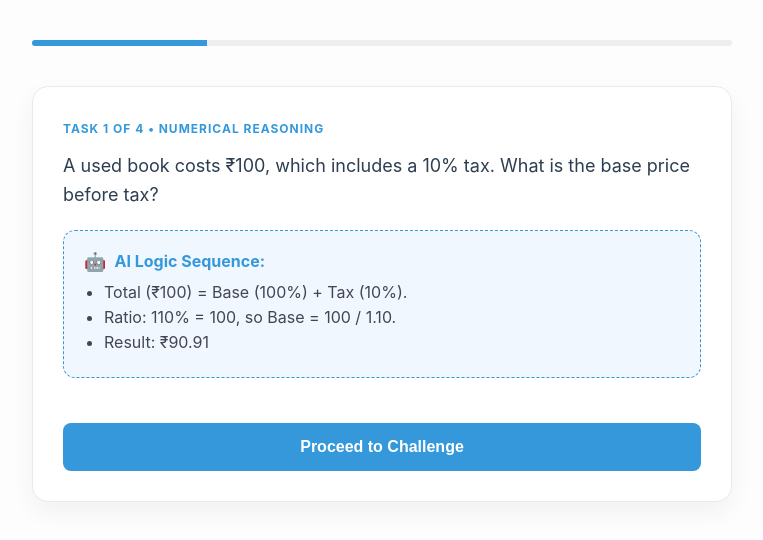
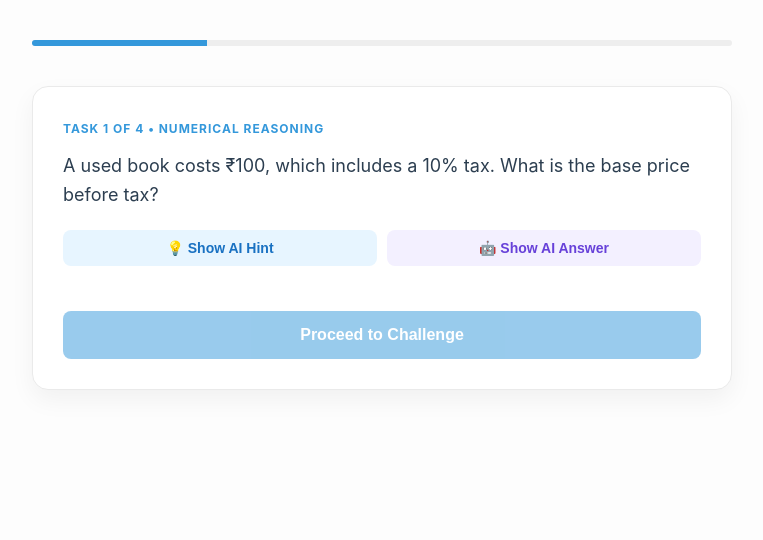
Before and after one commit to Joyaljose371/Cognitive-Flexibility, a React (Create React App) app: page / in a window 1280 px wide. Both pictures are taken after a click on the button "Group A". Shown: the top 540 px of the page, without its empty margins (258-1021 px from the left). Built offline with nearby package versions, Linux system fonts and the light colour scheme.

Commit message:
Final with options

```diff
--- a/src/App.js
+++ b/src/App.js
@@ -44,52 +44,39 @@ export default function ExperimentApp() {
   const [results, setResults] = useState([]);
   const [inputText, setInputText] = useState('');
   const [timer, setTimer] = useState(0);
+  const [showHint, setShowHint] = useState(false);
+  const [showAnswer, setShowAnswer] = useState(false);
   const timerRef = useRef(null);
 
   useEffect(() => {
     const params = new URLSearchParams(window.location.search);
     const urlGroup = params.get('group')?.toUpperCase();
-    if (urlGroup === 'A' || urlGroup === 'B') {
-      setGroup(urlGroup);
-    }
+    if (urlGroup === 'A' || urlGroup === 'B') setGroup(urlGroup);
   }, []);
 
-  const startExperiment = (g) => {
-    setGroup(g);
-    setPhase('initial');
-  };
+  const startExperiment = (g) => { setGroup(g); setPhase('initial'); };
 
   const goToUpdate = () => {
-    // Save Group B's initial answer before clearing
-    const initialNote = group === 'B' ? `B-Init: ${inputText}` : `A-ViewedAI`;
-    setResults(prev => [...prev, initialNote]);
+    let firstPartData = "";
+    if (group === 'A') {
+      if (showHint && showAnswer) firstPartData = "Both Hint & Answer";
+      else if (showAnswer) firstPartData = "AI Answer Only";
+      else if (showHint) firstPartData = "AI Hint Only";
+    } else {
+      firstPartData = `Manual: ${inputText}`;
+    }
 
+    setResults(prev => [...prev, firstPartData]);
     setPhase('update');
     setInputText('');
+    setShowHint(false);
+    setShowAnswer(false);
+
     setTimer(0);
     const start = Date.now();
     timerRef.current = setInterval(() => {
       setTimer(((Date.now() - start) / 1000).toFixed(2));
     }, 100);
-  };
-
-  const sendToGoogle = (finalResults) => {
-    const formID = "1FAIpQLSdxHo29TnDPuTUW-_Ah8JJp10Gux2a5Tp_uFuzf74q3jNBRNw";
-    const fields = {
-      id: "entry.525021555",
-      t1: "entry.651143595",
-      t2: "entry.312742935",
-      t3: "entry.719538924",
-      t4: "entry.1641818878"
-    };
-    const pID = `Grp-${group}-${Math.floor(Math.random() * 10000)}`;
-
-    // We send the 'Update' results (indexes 1, 3, 5, 7 in the array)
-    const url = `https://docs.google.com/forms/d/e/${formID}/formResponse?${fields.id}=${pID}&${fields.t1}=${encodeURIComponent(finalResults[1])}&${fields.t2}=${encodeURIComponent(finalResults[3])}&${fields.t3}=${encodeURIComponent(finalResults[5])}&${fields.t4}=${encodeURIComponent(finalResults[7])}&submit=Submit`;
-
-    const iframe = document.createElement('iframe');
-    iframe.src = url; iframe.style.display = 'none';
-    document.body.appendChild(iframe);
   };
 
   const handleSubmit = (choiceValue = null) => {
@@ -109,17 +96,27 @@ export default function ExperimentApp() {
     }
   };
 
-  // --- STYLES ---
-  const cardStyle = {
-    background: 'white', padding: '30px', borderRadius: '16px',
-    boxShadow: '0 10px 25px rgba(0,0,0,0.05)', border: '1px solid #eaeaea'
+  const sendToGoogle = (finalResults) => {
+    const formID = "1FAIpQLSdxHo29TnDPuTUW-_Ah8JJp10Gux2a5Tp_uFuzf74q3jNBRNw";
+    const fields = { id: "entry.525021555", t1: "entry.651143595", t2: "entry.312742935", t3: "entry.719538924", t4: "entry.1641818878" };
+    const pID = `Grp-${group}-${Math.floor(Math.random() * 10000)}`;
+
+    const task1 = `${finalResults[0]} || ${finalResults[1]}`;
+    const task2 = `${finalResults[2]} || ${finalResults[3]}`;
+    const task3 = `${finalResults[4]} || ${finalResults[5]}`;
+    const task4 = `${finalResults[6]} || ${finalResults[7]}`;
+
+    const url = `https://docs.google.com/forms/d/e/${formID}/formResponse?${fields.id}=${pID}&${fields.t1}=${encodeURIComponent(task1)}&${fields.t2}=${encodeURIComponent(task2)}&${fields.t3}=${encodeURIComponent(task3)}&${fields.t4}=${encodeURIComponent(task4)}&submit=Submit`;
+
+    const iframe = document.createElement('iframe');
+    iframe.src = url; iframe.style.display = 'none';
+    document.body.appendChild(iframe);
   };
 
   if (!group) {
     return (
       <div style={{ display: 'flex', flexDirection: 'column', alignItems: 'center', justifyContent: 'center', height: '100vh', backgroundColor: '#f8f9fa', fontFamily: 'Inter, system-ui' }}>
         <h1 style={{ color: '#1a1a1a', marginBottom: '10px' }}>Cognitive Flexibility Study</h1>
-        <p style={{ color: '#666', marginBottom: '30px' }}>Select your assigned group to begin the assessment</p>
         <div style={{ display: 'flex', gap: '20px' }}>
           <button onClick={() => startExperiment('A')} style={startBtnStyle}>Group A</button>
           <button onClick={() => startExperiment('B')} style={startBtnStyle}>Group B</button>
@@ -132,8 +129,7 @@ export default function ExperimentApp() {
     return (
       <div style={{ display: 'flex', flexDirection: 'column', alignItems: 'center', justifyContent: 'center', height: '100vh', textAlign: 'center', fontFamily: 'Inter, sans-serif' }}>
         <div style={{ fontSize: '60px', marginBottom: '20px' }}>✅</div>
-        <h1 style={{ color: '#27ae60' }}>Participation Recorded</h1>
-        <p style={{ color: '#666', maxWidth: '400px' }}>Thank you! Your data has been securely synced to our research database. You may now close this tab.</p>
+        <h1>Participation Recorded</h1>
       </div>
     );
   }
@@ -141,10 +137,13 @@ export default function ExperimentApp() {
   const task = experimentData[currentTask];
   const progress = ((currentTask + 1) / 4) * 100;
 
+  // Validation Logic
+  const canProceedInitial = group === 'A' ? (showHint || showAnswer) : inputText.trim().length > 0;
+  const canSubmitUpdate = task.options ? true : inputText.trim().length > 0;
+
   return (
     <div style={{ backgroundColor: '#fdfdfd', minHeight: '100vh', fontFamily: 'Inter, system-ui', padding: '40px 20px' }}>
       <div style={{ maxWidth: '700px', margin: '0 auto' }}>
-        {/* Progress Bar */}
         <div style={{ height: '6px', background: '#eee', borderRadius: '10px', marginBottom: '40px', overflow: 'hidden' }}>
           <div style={{ width: `${progress}%`, height: '100%', background: '#3498db', transition: 'width 0.5s ease' }} />
         </div>
@@ -155,29 +154,31 @@ export default function ExperimentApp() {
           </span>
           <p style={{ fontSize: '18px', lineHeight: '1.6', color: '#2c3e50', marginTop: '15px' }}>{task.initialQ}</p>
 
-          {group === 'A' && (
-            <div style={{ marginTop: '20px', background: '#f0f7ff', padding: '20px', borderRadius: '12px', border: '1px dashed #3498db' }}>
-              <div style={{ display: 'flex', alignItems: 'center', gap: '8px', marginBottom: '10px', color: '#3498db' }}>
-                <span style={{ fontSize: '18px' }}>🤖</span> <strong>AI Logic Sequence:</strong>
+          {group === 'A' && phase === 'initial' && (
+            <div style={{ marginTop: '20px', display: 'flex', flexDirection: 'column', gap: '10px' }}>
+              <div style={{ display: 'flex', gap: '10px' }}>
+                <button onClick={() => setShowHint(true)} style={{...smallBtnStyle, background: '#e7f5ff', color: '#1971c2'}}>💡 Show AI Hint</button>
+                <button onClick={() => setShowAnswer(true)} style={{...smallBtnStyle, background: '#f3f0ff', color: '#6741d9'}}>🤖 Show AI Answer</button>
               </div>
-              <ul style={{ margin: 0, paddingLeft: '20px', color: '#445' }}>
-                {task.aiStepByStep.map((s, i) => <li key={i} style={{ marginBottom: '5px' }}>{s}</li>)}
-              </ul>
+              {showHint && <div style={aiBoxStyle}><strong>💡 Hint:</strong> {task.aiStepByStep[0]}</div>}
+              {showAnswer && (
+                <div style={{...aiBoxStyle, borderColor: '#6741d9', background: '#f8f7ff'}}>
+                  <strong>🤖 AI Answer:</strong>
+                  <ul style={{ margin: '5px 0 0 20px' }}>{task.aiStepByStep.map((s, i) => <li key={i}>{s}</li>)}</ul>
+                </div>
+              )}
             </div>
           )}
 
           {phase === 'initial' && (
             <div style={{ marginTop: '20px' }}>
-              {group === 'B' && (
-                <textarea
-                  style={textAreaStyle}
-                  value={inputText}
-                  onChange={(e) => setInputText(e.target.value)}
-                  placeholder="Provide your initial response..."
-                />
-              )}
-              <button onClick={goToUpdate} style={mainBtnStyle}>
-                {group === 'B' ? "Submit Answer & See Update" : "Proceed to Challenge"}
+              {group === 'B' && <textarea style={textAreaStyle} value={inputText} onChange={(e) => setInputText(e.target.value)} placeholder="Provide your response..." />}
+              <button
+                onClick={goToUpdate}
+                disabled={!canProceedInitial}
+                style={{...mainBtnStyle, opacity: canProceedInitial ? 1 : 0.5, cursor: canProceedInitial ? 'pointer' : 'not-allowed'}}
+              >
+                {group === 'B' ? "Submit & See Update" : "Proceed to Challenge"}
               </button>
             </div>
           )}
@@ -187,24 +188,22 @@ export default function ExperimentApp() {
           <div style={{ marginTop: '20px', animation: 'fadeIn 0.5s ease' }}>
             <div style={{ ...cardStyle, background: '#fff9f4', borderColor: '#ff922b' }}>
               <p style={{ fontSize: '18px', fontWeight: '600', color: '#d9480f' }}>{task.updateQ}</p>
-
               {task.options ? (
                 <div style={{ display: 'flex', flexDirection: 'column', gap: '10px', marginTop: '15px' }}>
-                  {task.options.map((opt, i) => (
-                    <button key={i} onClick={() => handleSubmit(opt)} style={optionBtnStyle}>{opt}</button>
-                  ))}
+                  {task.options.map((opt, i) => <button key={i} onClick={() => handleSubmit(opt)} style={optionBtnStyle}>{opt}</button>)}
                 </div>
               ) : (
                 <>
-                  <textarea
-                    style={textAreaStyle}
-                    value={inputText}
-                    onChange={(e) => setInputText(e.target.value)}
-                    placeholder="Enter your response based on the update..."
-                  />
+                  <textarea style={textAreaStyle} value={inputText} onChange={(e) => setInputText(e.target.value)} placeholder="Your update response..." />
                   <div style={{ display: 'flex', justifyContent: 'space-between', alignItems: 'center', marginTop: '15px' }}>
                     <div style={{ color: '#ff922b', fontSize: '14px', fontWeight: '600' }}>⏱ Latency: {timer}s</div>
-                    <button onClick={() => handleSubmit()} style={submitBtnStyle}>Submit Response</button>
+                    <button
+                        onClick={() => handleSubmit()}
+                        disabled={!canSubmitUpdate}
+                        style={{...submitBtnStyle, opacity: canSubmitUpdate ? 1 : 0.5, cursor: canSubmitUpdate ? 'pointer' : 'not-allowed'}}
+                    >
+                        Submit Response
+                    </button>
                   </div>
                 </>
               )}
@@ -216,9 +215,11 @@ export default function ExperimentApp() {
   );
 }
 
-// --- BUTTON & TEXTAREA STYLES ---
+const cardStyle = { background: 'white', padding: '30px', borderRadius: '16px', boxShadow: '0 10px 25px rgba(0,0,0,0.05)', border: '1px solid #eaeaea' };
+const aiBoxStyle = { marginTop: '15px', background: '#f0f7ff', padding: '15px', borderRadius: '12px', border: '1px dashed #3498db', fontSize: '14px' };
+const textAreaStyle = { width: '100%', height: '100px', marginTop: '15px', padding: '15px', borderRadius: '8px', border: '1px solid #ddd', fontSize: '16px', outline: 'none', fontFamily: 'inherit', boxSizing: 'border-box' };
 const startBtnStyle = { padding: '15px 40px', cursor: 'pointer', background: '#3498db', color: '#fff', border: 'none', borderRadius: '8px', fontSize: '16px', fontWeight: 'bold' };
-const mainBtnStyle = { width: '100%', marginTop: '25px', padding: '15px', cursor: 'pointer', background: '#3498db', color: '#fff', border: 'none', borderRadius: '8px', fontSize: '16px', fontWeight: 'bold' };
-const submitBtnStyle = { padding: '12px 30px', cursor: 'pointer', background: '#27ae60', color: '#fff', border: 'none', borderRadius: '8px', fontSize: '14px', fontWeight: 'bold' };
-const optionBtnStyle = { padding: '15px', textAlign: 'left', background: 'white', border: '1px solid #ddd', borderRadius: '8px', cursor: 'pointer', fontSize: '15px', transition: 'background 0.2s' };
-const textAreaStyle = { width: '100%', height: '100px', marginTop: '15px', padding: '15px', borderRadius: '8px', border: '1px solid #ddd', fontSize: '16px', outline: 'none', boxSizing: 'border-box', fontFamily: 'inherit' };
+const mainBtnStyle = { width: '100%', marginTop: '25px', padding: '15px', background: '#3498db', color: '#fff', border: 'none', borderRadius: '8px', fontSize: '16px', fontWeight: 'bold', transition: '0.3s' };
+const submitBtnStyle = { padding: '12px 30px', background: '#27ae60', color: '#fff', border: 'none', borderRadius: '8px', fontSize: '14px', fontWeight: 'bold', transition: '0.3s' };
+const optionBtnStyle = { padding: '15px', textAlign: 'left', background: 'white', border: '1px solid #ddd', borderRadius: '8px', cursor: 'pointer', fontSize: '15px' };
+const smallBtnStyle = { flex: 1, padding: '10px', border: 'none', borderRadius: '8px', cursor: 'pointer', fontSize: '14px', fontWeight: '600' };
```
